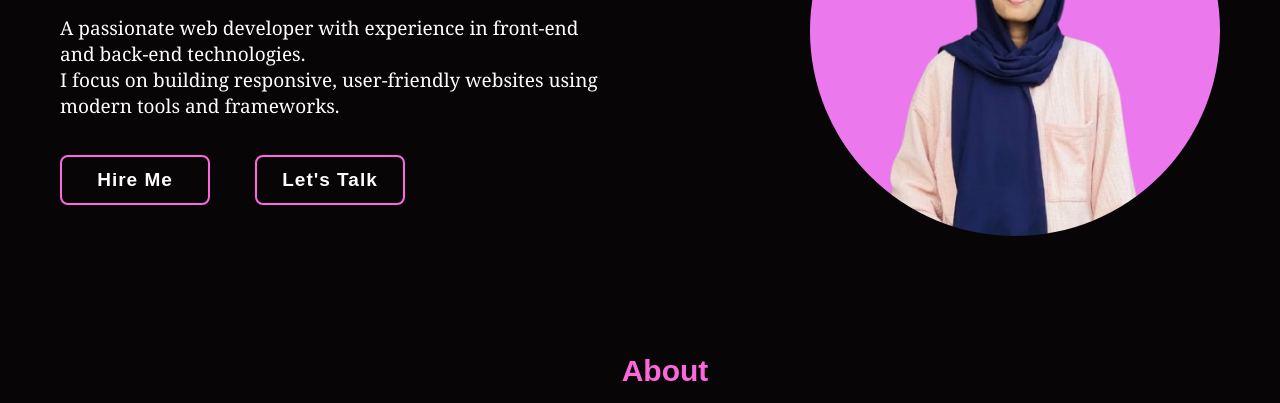
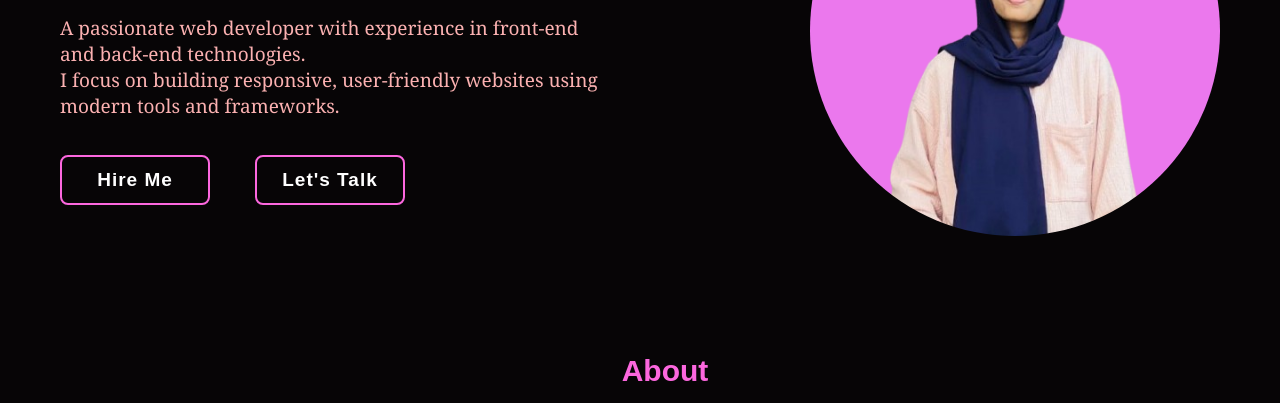
Before and after one commit to Ktyasmin/portfolio, a plain HTML site: page portfolio.html in a window 1280 px wide. Shown: the part 374-777 px from the top of the page. Drawn offline with Linux system fonts and the light colour scheme.

Commit message:
modified color

```diff
--- a/portfolio.html
+++ b/portfolio.html
@@ -33,7 +33,7 @@
     <div class="home" id="HOME">
         <div class="intro-text">
             <p><STRONG style="font-size: 43px;"> Hi, I'm Ladeeda Yasmin</STRONG><br> <strong style="color: white; font-size: 38px;">Web Developer</strong></p><br>
-            <p style="font-size: 19px; color: white;">
+            <p style="font-size: 19px; color: rgb(251, 177, 177);">
         A passionate web developer with experience in front-end and back-end technologies. <br> I focus on building responsive, user-friendly websites using modern tools and frameworks.
     </p><br><br>
            <div class="btn-box">
```
